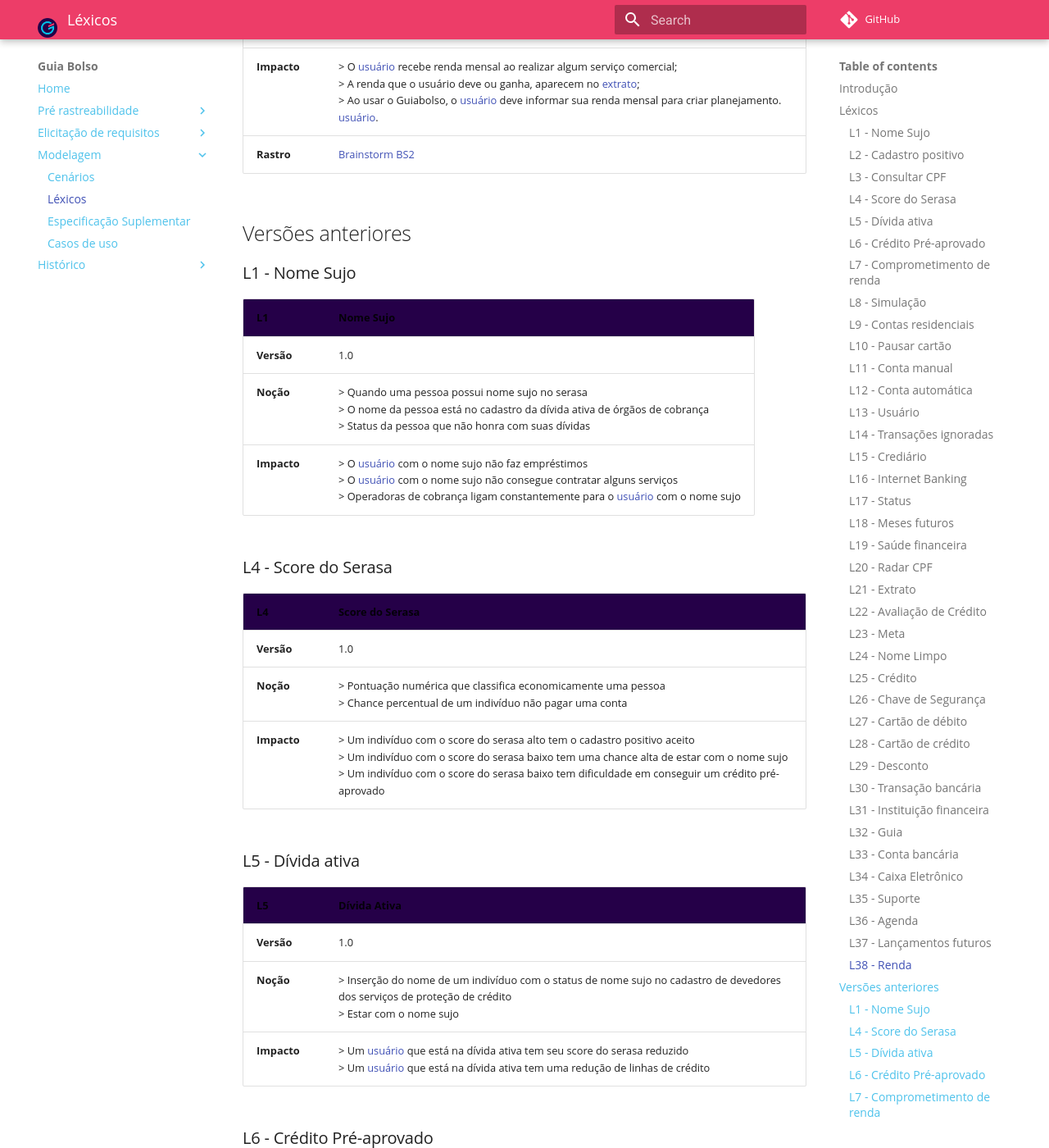
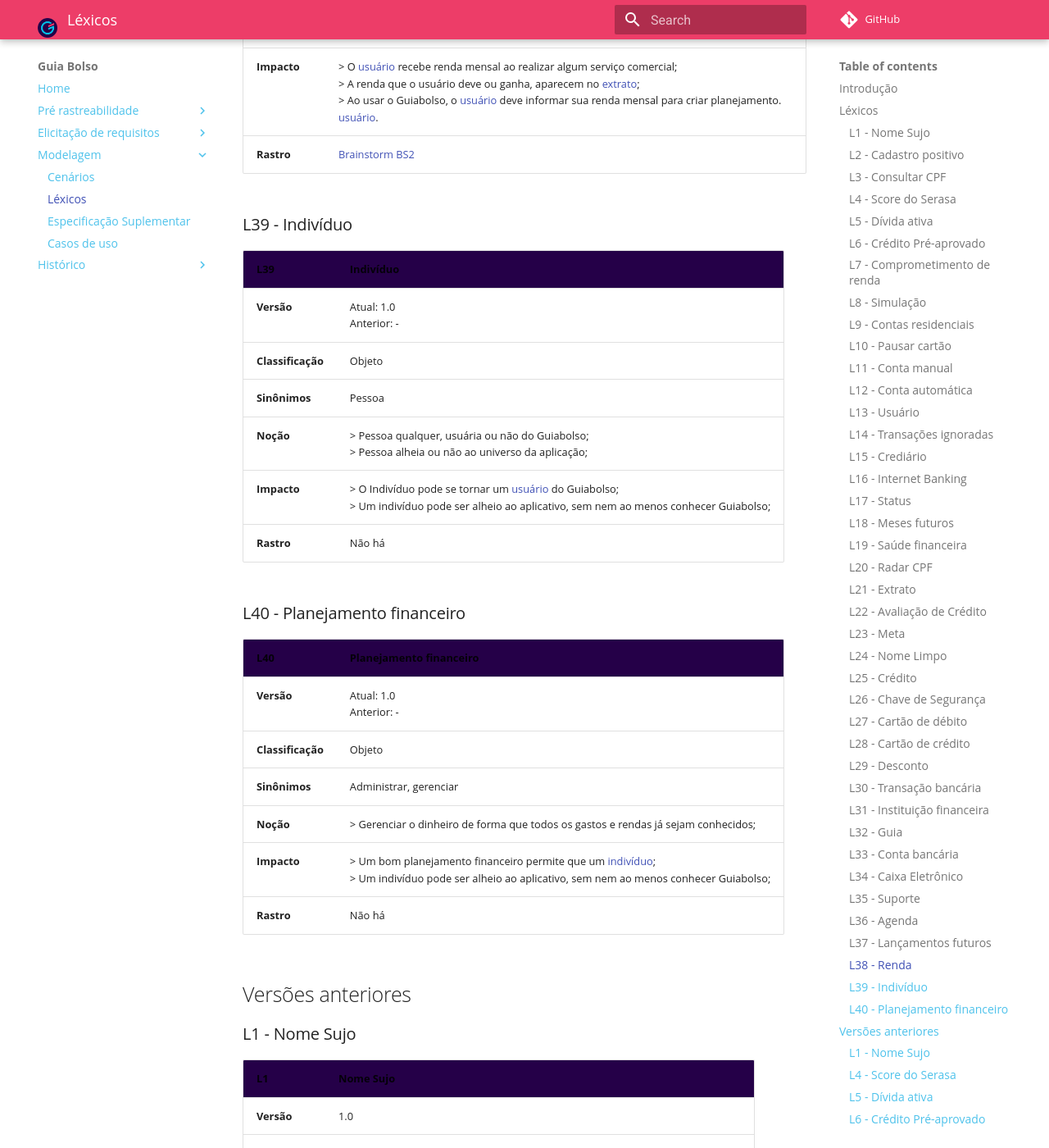
Before and after one commit to fga-disciplinas/2019.1-Guia-Bolso, an MkDocs documentation site: the page built from docs/modelagem/lexicos.md, in a window 1280 px wide and 1400 px high, scrolled down 18360 px. Shown: the whole window at 82% size. Built offline with MkDocs 1.6.1 and Material for MkDocs 9.7.7, drawn with Linux system fonts in a browser that asks for light colours; comment, search, counter and statistics services are not loaded; old or Windows-style settings are respelled for this version of MkDocs.

Commit message:
Adicionando L40 e L39

```diff
--- a/docs/modelagem/lexicos.md
+++ b/docs/modelagem/lexicos.md
@@ -385,7 +385,29 @@
 | **Noção** | > Quando há a necessidade ou vontade de adquirir algo usa esta forma; <br> > Quando o [usuário](#l13-usuario) trabalha ou realiza alguma movimentação comercial, ele recebe uma gratificação; <br> > Quando o usuário faz compras no [cartão de crédito](#l28-cartao-de-credito), deve pagar com dinheiro no final das contas. |
 |**Sinônimos**| <br> > Ferramenta comercial para movimentar mercado financeiro; <br> > Dinheiro; <br> > Moeda; <br> > Cheque, etc.
 | **Impacto** | > O [usuário](#l13-usuario) recebe renda mensal ao realizar algum serviço comercial; <br> > A renda que o usuário deve ou ganha, aparecem no [extrato](#l21-extrato); <br> > Ao usar o Guiabolso, o [usuário](#l13-usuario) deve informar sua renda mensal para criar planejamento. [usuário](#l13-usuario).|
-| **Rastro** | [Brainstorm BS2](../../elicitacao-de-requisitos/brainstorm/#brainstorm-2-levantamento-de-palvras-chave-dentro-do-contexto-do-guiabolso)
+| **Rastro** | [Brainstorm BS2](../../elicitacao-de-requisitos/brainstorm/#brainstorm-2-levantamento-de-palvras-chave-dentro-do-contexto-do-guiabolso)|
+
+### L39 - Indivíduo
+
+| **L39** | **Indivíduo**  |
+|--|--|
+| **Versão**| Atual: 1.0 <br> Anterior: - |
+| **Classificação** | Objeto |
+| **Sinônimos** | Pessoa |
+| **Noção** | > Pessoa qualquer, usuária ou não do Guiabolso; <br> > Pessoa alheia ou não ao universo da aplicação; |
+| **Impacto** | > O Indivíduo pode se tornar um [usuário](#l13-usuario) do Guiabolso; <br> > Um indivíduo pode ser alheio ao aplicativo, sem nem ao menos conhecer  Guiabolso; |
+| **Rastro** |  Não há |
+
+### L40 - Planejamento financeiro
+
+| **L40** | **Planejamento financeiro**  |
+|--|--|
+| **Versão**| Atual: 1.0 <br> Anterior: - |
+| **Classificação** | Objeto |
+| **Sinônimos** | Administrar, gerenciar |
+| **Noção** | > Gerenciar o dinheiro de forma que todos os gastos e rendas já sejam conhecidos; |
+| **Impacto** | > Um bom planejamento financeiro permite que um [indivíduo](#individuo); <br> > Um indivíduo pode ser alheio ao aplicativo, sem nem ao menos conhecer  Guiabolso; |
+| **Rastro** |  Não há |
 
 ## Versões anteriores
 
```
